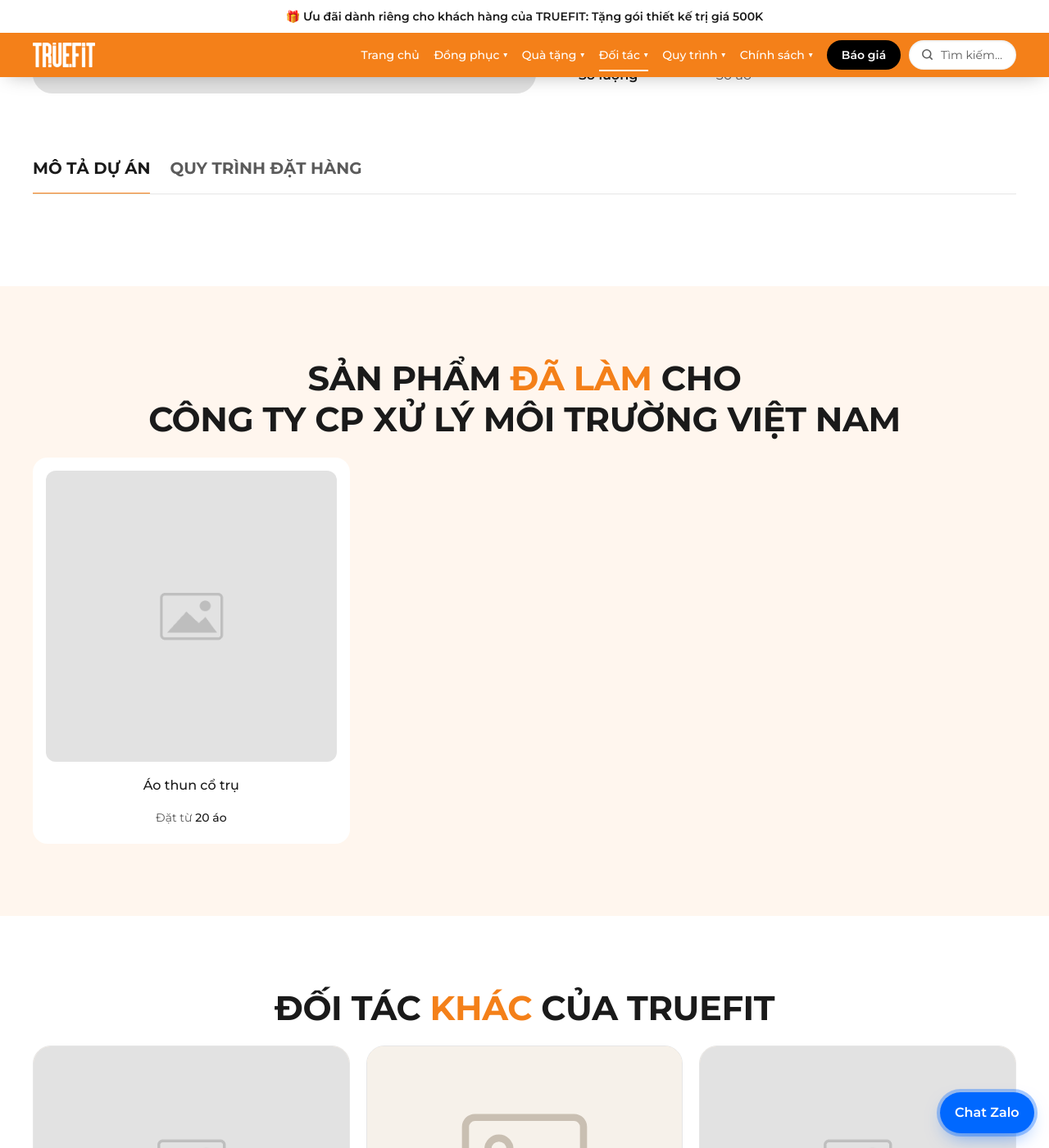
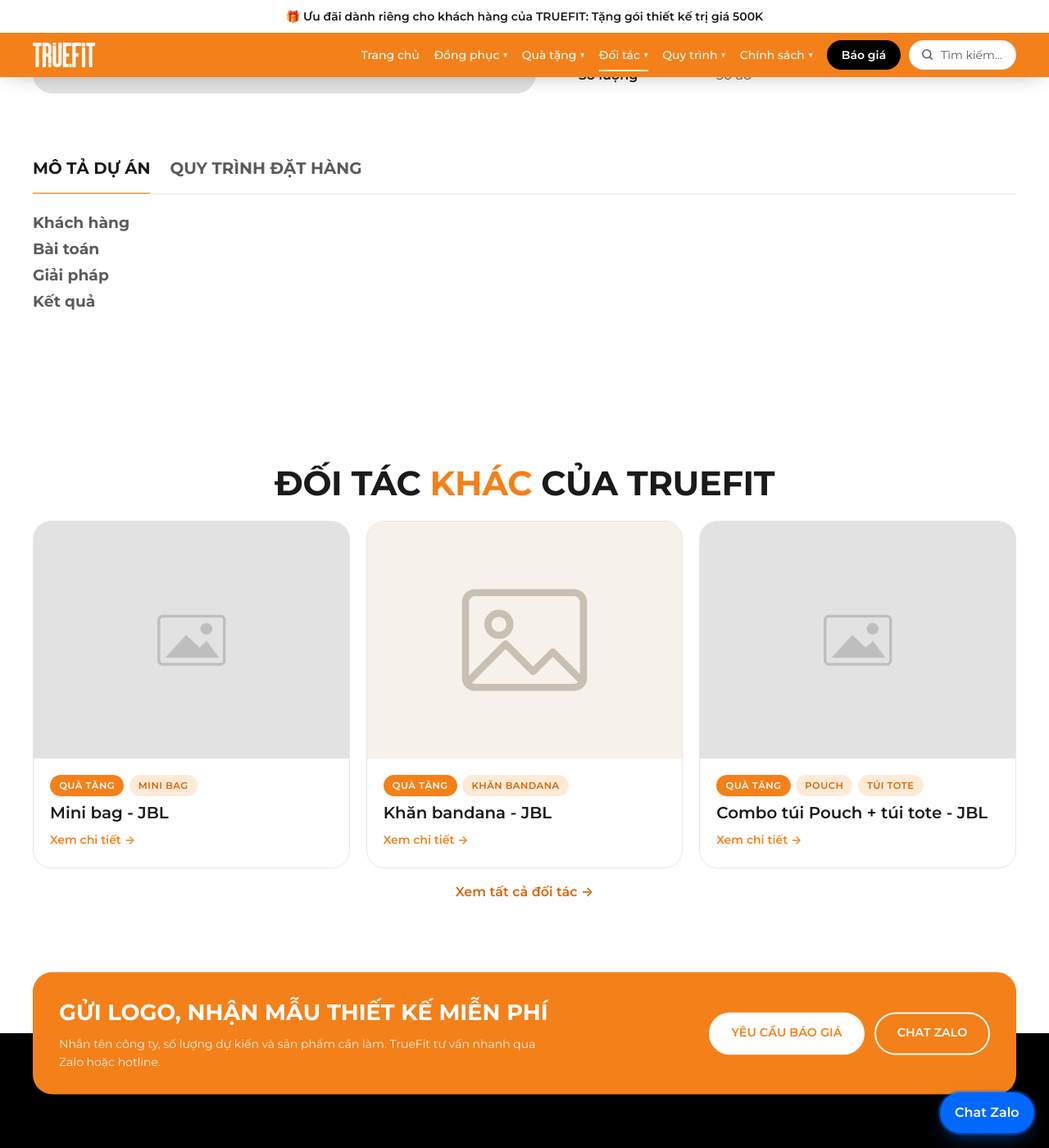
Before and after one commit to bap47/truefit, a Jekyll site: the page built from _khach_hang/dong-phuc/xu-ly-moi-truong-viet-nam.md, in a window 1280 px wide and 1400 px high, scrolled down 570 px. Shown: the whole window at 82% size. Built offline with Jekyll 4.4.1, drawn with Linux system fonts in a browser that asks for light colours.

Commit message:
Add files via upload

```diff
--- a/_layouts/client.html
+++ b/_layouts/client.html
@@ -41,7 +41,7 @@
         <button type="button" role="tab" aria-selected="false" aria-controls="dat-hang" data-tab="dat-hang">Quy trình đặt hàng</button>
       </div>
       <section id="mo-ta" class="tf-tabs__panel" role="tabpanel">
-        <div class="tf-prose">{% if content != "" %}{{ content }}{% else %}<p>TrueFit đồng hành cùng {{ page.title }} từ khâu tư vấn, thiết kế, làm mẫu đến sản xuất và giao hàng tận nơi.</p>{% endif %}</div>
+        <div class="tf-prose">{% assign nd_bai = content | strip_html | strip %}{% assign co_cc = false %}{% if page.cc_khach_hang != blank or page.cc_bai_toan != blank or page.cc_giai_phap != blank or page.cc_ket_qua != blank %}{% assign co_cc = true %}{% endif %}{% if co_cc %}{% if page.cc_khach_hang != blank %}<h3>Khách hàng</h3>{{ page.cc_khach_hang | markdownify }}{% endif %}{% if page.cc_bai_toan != blank %}<h3>Bài toán</h3>{{ page.cc_bai_toan | markdownify }}{% endif %}{% if page.cc_giai_phap != blank %}<h3>Giải pháp</h3>{{ page.cc_giai_phap | markdownify }}{% endif %}{% if page.cc_ket_qua != blank %}<h3>Kết quả</h3>{{ page.cc_ket_qua | markdownify }}{% endif %}{% elsif nd_bai != "" %}{{ content }}{% else %}<p>TrueFit đồng hành cùng {{ page.title }} từ khâu tư vấn, thiết kế, làm mẫu đến sản xuất và giao hàng tận nơi.</p>{% endif %}</div>
       </section>
       <section id="dat-hang" class="tf-tabs__panel" role="tabpanel">
         {% include pd-steps.html slug=qslug %}
@@ -50,12 +50,14 @@
   </div>
 </section>
 
-{% if da_lam.size > 0 %}
+{% assign lien_quan = "" | split: "" %}
+{% for ten in page.sp_lien_quan %}{% assign f = site.san_pham | where: "title", ten %}{% assign lien_quan = lien_quan | concat: f %}{% endfor %}
+{% if lien_quan.size > 0 %}
 <section class="tf-section tf-section--cream" id="san-pham">
   <div class="wrap">
-    <h2 class="tf-title reveal">Sản phẩm <span>đã làm</span> cho<br>{{ page.title }}</h2>
+    <h2 class="tf-title reveal">Sản phẩm <span>liên quan</span></h2>
     <div class="tf-grid">
-      {% for p in da_lam %}{% include product-card.html p=p %}{% endfor %}
+      {% for p in lien_quan %}{% include product-card.html p=p %}{% endfor %}
     </div>
   </div>
 </section>
```
